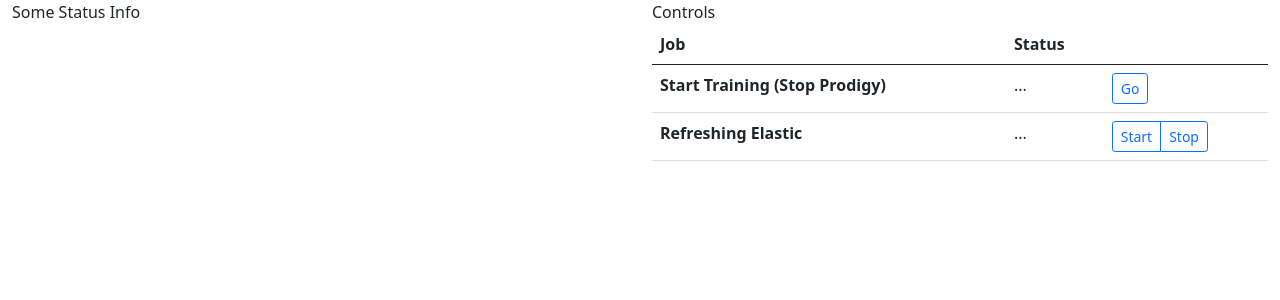
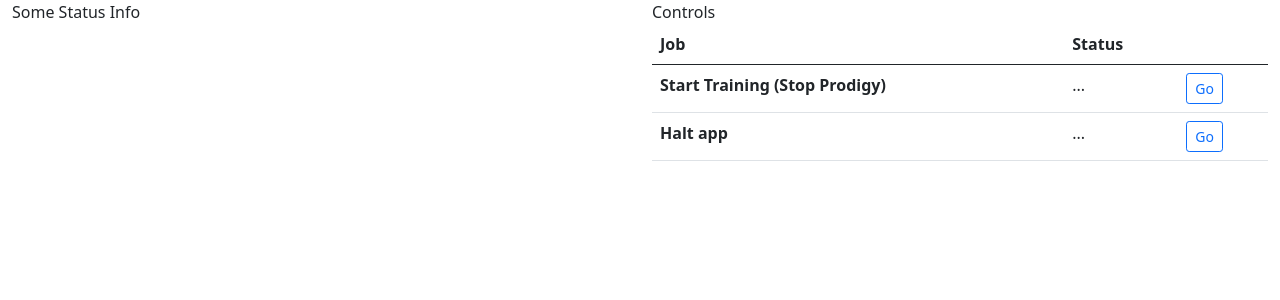
Before and after one commit to BobWatson/concept_miner_elastic, a Flask app: page /home.html in a window 1280 px wide. Shown: the top 300 px of the page. Run offline with Flask 2, Linux system fonts and the light colour scheme; parts of the project's set-up code (start-up, migrations or seed data) failed here and were passed over; some libraries are stand-ins or nearby versions.

Commit message:
Moved loop, updated requirements

```diff
--- a/app/web/templates/home.html
+++ b/app/web/templates/home.html
@@ -34,17 +34,16 @@
                 <td>...</td>
                 <td>
                   <div class="btn-group btn-group-sm" role="group">
-                    <button type="button" class="btn btn-outline-primary" onclick="prodigy_stop()">Go</button>
+                    <button type="button" class="btn btn-outline-primary" onclick="send_event('prodigy_stop')">Go</button>
                   </div>
                 </td>
               </tr>
               <tr>
-                <th scope="row">Refreshing Elastic</th>
+                <th scope="row">Halt app</th>
                 <td>...</td>
                 <td>
                   <div class="btn-group btn-group-sm" role="group">
-                    <button type="button" class="btn btn-outline-primary">Start</button>
-                    <button type="button" class="btn btn-outline-primary">Stop</button>
+                    <button type="button" class="btn btn-outline-primary" onclick="send_event('halt_app')">Go</button>
                   </div>
                 </td>
               </tr>
@@ -59,8 +58,8 @@
     <script src="https://cdn.jsdelivr.net/npm/feather-icons@4.28.0/dist/feather.min.js" integrity="sha384-uO3SXW5IuS1ZpFPKugNNWqTZRRglnUJK6UAZ/gxOX80nxEkN9NcGZTftn6RzhGWE" crossorigin="anonymous"></script>
 
     <script>
-      function prodigy_stop () {
-        $.post("/event/prodigy_stop", function(data){
+      function send_event (event_id) {
+        $.post("/event/"+event_id, function(data){
           console.log(data)
         });
       }
--- a/app/web/web.py
+++ b/app/web/web.py
@@ -101,14 +101,17 @@ def _run_prodigy():
 
         prodigy_running = True
         prodigy.annotate_manual(output_file=output_file)
+
         while prodigy_running:
             time.sleep(5)
 
         prodigy.db_out(output_dir=cfg['folders']['output'])
 
-        prodigy.train(output_dir=cfg['folders']['output'])
+        if app_should_loop:
 
-        prodigy.train_curve(output_dir=cfg['folders']['output'])
+            prodigy.train(output_dir=cfg['folders']['output'])
+
+            prodigy.train_curve(output_dir=cfg['folders']['output'])
 
     ee.emit("prodigy_halted")
 
@@ -122,9 +125,10 @@ def stop_prodigy():
 @ee.on("halt_app")
 def halt_app():
     global app_should_loop
+    app_should_loop = False
+
     ee.emit("prodigy_stop")
     ee.emit("stop_directory_watcher")
-    app_should_loop = False
 
 @ee.on("prodigy_halted")
 def _halt_app():
```
Also changed, not shown: 1 other file.
